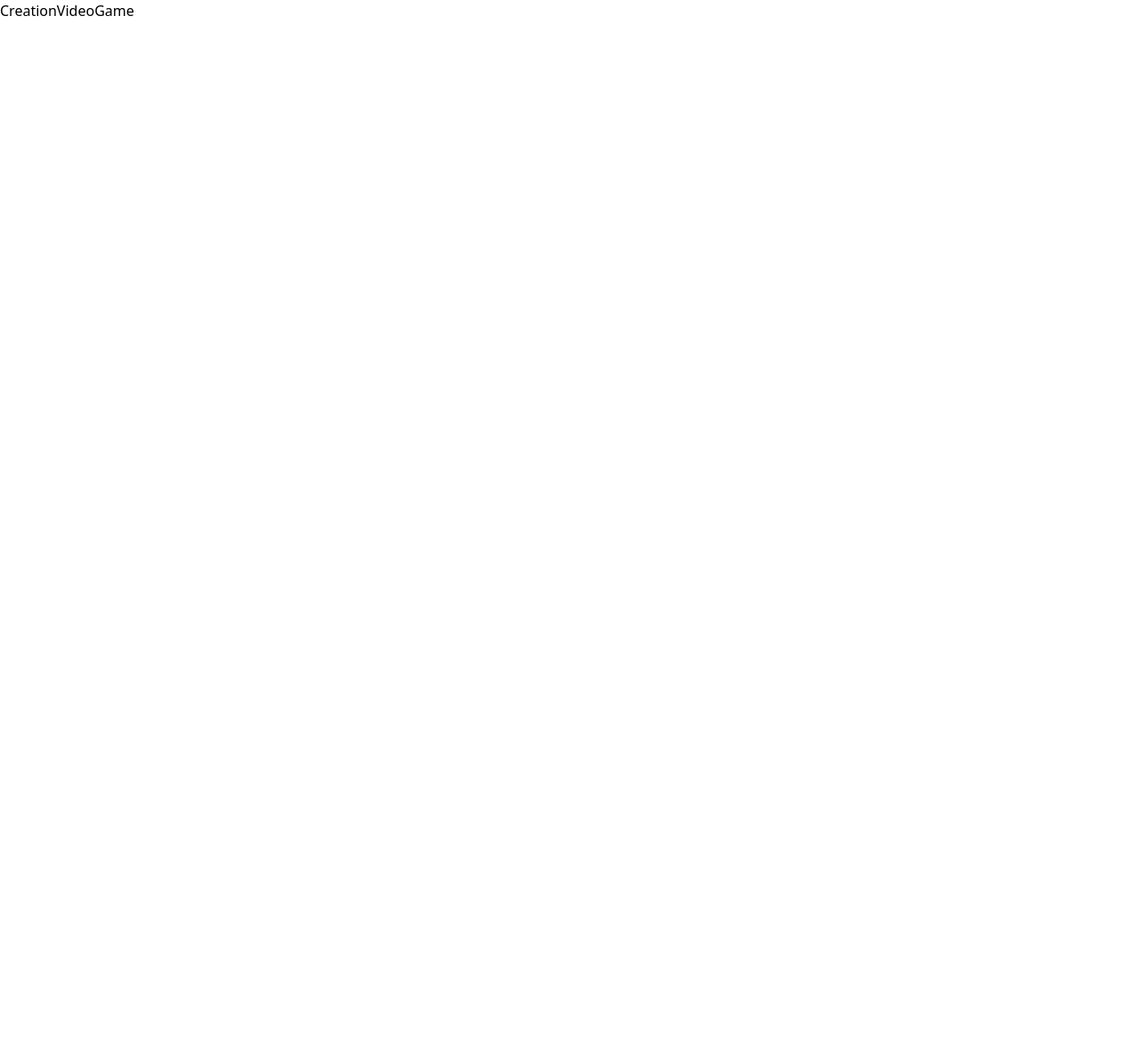
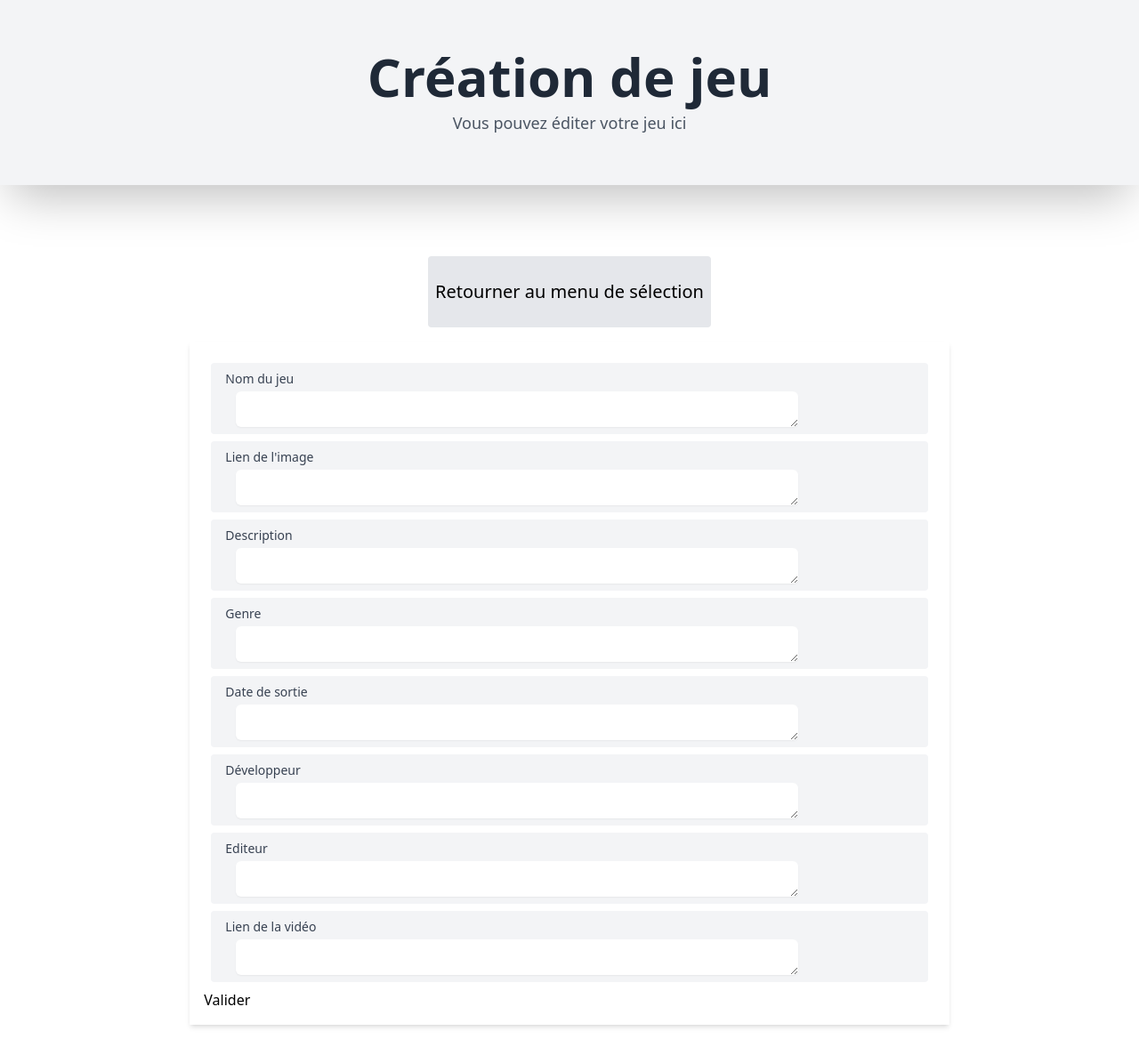
Before and after one commit to TheoHakk/OnlyFun, a React (Create React App) app: page /creation in a window 1280 px wide. Shown: the whole page at 89% size. Before the commit the page ends 800 px from the top, so only its background shows below. Built offline with nearby package versions, Linux system fonts and the light colour scheme.

Commit message:
Possibilité de créer des jeux

```diff
--- a/src/routes/CreationVideoGame.jsx
+++ b/src/routes/CreationVideoGame.jsx
@@ -1,12 +1,145 @@
+import {useState} from "react";
+import * as PropTypes from "prop-types";
+import {Form} from "react-router-dom";
 
 
 function CreationVideoGame() {
     return (
         <div>
-            <h1>CreationVideoGame</h1>
+            <Header></Header>
+            <NavButtons></NavButtons>
+            <CreationFrame></CreationFrame>
         </div>
     );
 }
 
+function Header() {
+    return (
+        <div>
+            <div
+                className=" flex flex-col items-center justify-center w-full h-52 bg-gray-100 dark:bg-gray-900 shadow-2xl">
+                <div className="flex flex-col items-center justify-center">
+                    <h1 className="text-5xl font-bold text-center text-gray-800 dark:text-white md:text-6xl">
+                        Création de jeu</h1>
+                    <p className="mt-2 text-center text-gray-600 dark:text-gray-400 md:text-lg">
+                        Vous pouvez éditer votre jeu ici</p>
+                </div>
+            </div>
+        </div>
+    );
+}
+
+function InputVideoGame(props) {
+    return (
+        <div className="bg-gray-100 rounded m-2 p-2">
+            <label htmlFor={props.name} className="block text-sm font-medium ml-2 text-gray-700">
+                {props.name}
+            </label>
+            <div className="mt-1">
+                <textarea
+                    name={props.name}
+                    id={props.name}
+                    className="shadow-sm pl-1 focus:ring-indigo-500 focus:border-indigo-500 block w-4/5 ml-5 sm:text-sm border-gray-300 rounded-md"
+                    onChange={props.onChange}
+                />
+            </div>
+        </div>
+    );
+}
+
+function NavButtons() {
+    return (
+        <div className="flex flex-row justify-center w-full h-20 mt-20   ">
+            <button onClick={goToMain}
+                    className="hover:text-gray-400 dark:bg-gray-900 dark:text-white transition-all rounded bg-gray-200 text-xl p-2 font-light hover:shadow-2xl ">Retourner
+                au menu de sélection
+            </button>
+        </div>
+    );
+}
+
+function goToMain() {
+    window.location.href = "/";
+}
+
+function CreationFrame() {
+    const names = [
+        "Nom du jeu",
+        "Lien de l'image",
+        "Description",
+        "Genre",
+        "Date de sortie",
+        "Développeur",
+        "Editeur",
+        "Lien de la vidéo"
+    ];
+    const [videoGame, setVideoGame] = useState(
+        {
+            Name: "",
+            ImageLink: "",
+            Description: "",
+            Genre: "",
+            ReleaseDate: "",
+            Developper: "",
+            Publisher: "",
+            VideoLink: ""
+        }
+    );
+
+    const params = [
+        "Name",
+        "ImageLink",
+        "Description",
+        "Genre",
+        "ReleaseDate",
+        "Developper",
+        "Publisher",
+        "VideoLink"
+    ];
+
+    function handleInputChanged(param, value) {
+        if (value)
+            setVideoGame({...videoGame, [param]: value});
+    }
+
+
+    function handleValidation() {
+        for (let i = 0; i < params.length; i++) {
+            if (!videoGame[params[i]]) {
+                alert("le champ " + params[i] + " doit être rempli")
+                return
+            }
+        }
+        console.log("on y va")
+        fetch('http://localhost:3001/PostNewVideoGame', {
+            method: 'POST',
+            headers: {
+                'Content-Type': 'application/json'
+            },
+            body: JSON.stringify(videoGame)
+        }).then((response) => {
+            if (!response.ok) {
+                throw new Error("HTTP error " + response.status);
+            }
+        })
+    }
+
+    return (
+        <div className="h-screen w-full flex flex-col items-center justify-center">
+            <div className="w-2/3 p-4 shadow-md ">
+                <form>
+                    {names.map((x, index) =>
+                        <InputVideoGame
+                            name={x} number={index} onChange={(e) => handleInputChanged(params[index], e.target.value)}>
+                        </InputVideoGame>)}
+                    <button onClick={handleValidation}>
+                        Valider
+                    </button>
+                </form>
+            </div>
+        </div>
+    );
+
+}
 
 export default CreationVideoGame;
--- a/src/routes/PresentationVideoGame.jsx
+++ b/src/routes/PresentationVideoGame.jsx
@@ -1,15 +1,12 @@
-
 import '../index.css';
 import '../output.css';
 
 import {useState, useEffect} from "react";
 import {useParams} from "react-router-dom";
-import Error from "./Error";
 
 
 function PresentationVideoGame() {
-    const { id } = useParams();
-
+    const {id} = useParams();
 
     let [videoGame, setVideoGame] = useState(null);
     let [commentaries, setCommentaries] = useState(null);
@@ -36,6 +33,7 @@ function PresentationVideoGame() {
             {commentaries != null && videoGame != null ? (
                 <div>
                     <GamePictureHeader source={videoGame.ImageLink} videoGameName={videoGame.Name}/>
+                    <NavButtons></NavButtons>
                     <GameDescriptionInformations videoGame={videoGame}/>
                     <Video source={videoGame.VideoLink}/>
                     <CommentarySection commentaries={commentaries} id={videoGame.ID}/>
@@ -48,13 +46,25 @@ function PresentationVideoGame() {
     );
 }
 
+function NavButtons() {
+    return (
+        <div className="flex flex-row justify-center w-full h-20 mt-20   ">
+            <button onClick={goToMain} className="hover:text-gray-400 dark:bg-gray-900 dark:text-white transition-all rounded bg-gray-200 text-xl p-2 font-light hover:shadow-2xl ">Retourner au menu de sélection</button>
+        </div>
+    );
+}
+
+
+
 function GamePictureHeader(props) {
     return (
         <div>
             <div className="relative w-full mx-auto">
                 <img src={props.source} className="h-80 w-full object-cover shadow-2xl" alt={props.videoGameName}/>
+
                 <div className="absolute inset-0 bg-black bg-opacity-30"></div>
                 <div className="absolute inset-0 flex justify-center items-center">
+
                     <div className="text-center">
                         <h1 className="text-5xl font-bold text-white uppercase lg:text-7xl">{props.videoGameName}</h1>
                     </div>
@@ -64,18 +74,22 @@ function GamePictureHeader(props) {
     );
 }
 
-function GameDescriptionInformations(props){
+function goToMain() {
+    window.location.href = "/";
+}
+
+function GameDescriptionInformations(props) {
     return (
         <div>
-            <div className="flex flex-row items-center justify-center m-40 shadow-2xl p-6 rounded-bl ">
+            <div className="flex flex-row items-center justify-center m-40 shadow-2xl p-6 rounded ">
                 <GameDescription description={props.videoGame.Description}/>
-                <GameInformations videoGame ={props.videoGame}/>
+                <GameInformations videoGame={props.videoGame}/>
             </div>
         </div>
     );
 }
 
-function GameDescription(props){
+function GameDescription(props) {
     return (
         <div>
             <h1 className="text-3xl font-bold text-justify uppercase ">Description</h1>
@@ -84,10 +98,10 @@ function GameDescription(props){
     );
 }
 
-function GameInformations(props){
-    return(
+function GameInformations(props) {
+    return (
         <div>
-            <div className="flex-col p-6 rounded-lg border-solid border-2 border-amber-600 ml-10 ">
+            <div className="flex-col p-6 rounded border-solid border-2 border-amber-600 ml-10 ">
                 <h1 className="text-3xl font-bold uppercase">Informations</h1>
                 <Information titre={"Genre"} detail={props.videoGame.Genre}/>
                 <Information titre={"Date"} detail={props.videoGame.ReleaseDate}/>
@@ -105,19 +119,23 @@ function Information(props) {
         </div>
     );
 }
+
 function Video(props) {
     return (
-        <div className="flex flex-row items-center justify-center m-40 shadow-2xl p-24 rounded-bl border-solid">
-            <iframe className="shadow-2xl rounded-lg" width="750" height="450" src={props.source} title="YouTube video player" frameBorder="0" allow="accelerometer; autoplay; clipboard-write; encrypted-media; gyroscope; picture-in-picture; web-share" allowFullScreen></iframe>
+        <div className="flex flex-row items-center justify-center m-40 shadow-2xl p-24 rounded border-solid">
+            <iframe className="shadow-2xl rounded" width="750" height="450" src={props.source}
+                    title="YouTube video player" frameBorder="0"
+                    allow="accelerometer; autoplay; clipboard-write; encrypted-media; gyroscope; picture-in-picture; web-share"
+                    allowFullScreen></iframe>
         </div>
     );
 }
 
-function CommentarySection(props){
+function CommentarySection(props) {
 
     const [commentaries, setCommentaries] = useState(props.commentaries)
 
-    return(
+    return (
         <div className="flex flex-col items-center justify-center">
             <Commentaries commentaries={commentaries}/>
             <NewCommentary commentaries={commentaries} setCommentaries={setCommentaries} id={props.id}/>
@@ -125,20 +143,22 @@ function CommentarySection(props){
     )
 }
 
-function Commentaries(props){
+function Commentaries(props) {
     return (
-        <div className="flex flex-col content-start rounded-lg border-solid border-2  w-2/3 p-2  shadow-xl overflow-auto">
+        <div
+            className="flex flex-col content-start rounded border-solid border-2  w-2/3 p-2  shadow-xl overflow-auto">
             {props.commentaries.map((x) =>
-                <Commentary source={x.PictureSource} name={x.Name} date={x.Date} commentary={x.Commentary}></Commentary>)}
+                <Commentary source={x.PictureSource} name={x.Name} date={x.Date}
+                            commentary={x.Commentary}></Commentary>)}
         </div>
     )
 }
 
-function Commentary(props){
-    return(
+function Commentary(props) {
+    return (
         <div className="flex flex-row p-2 w-full">
             <img src={props.source} className="h-10 rounded-full m-1.5" alt={props.source}/>
-            <div className="rounded-lg border-solid border-2 bg-slate-100 w-full pl-2">
+            <div className="rounded border-solid border-2 bg-slate-100 w-full pl-2 overflow-x-auto">
                 <div className="flex flex-row">
                     <h1 className="mr-6 font-semibold">{props.name}</h1>
                     <p className="font-extralight ">{props.date}</p>
@@ -152,7 +172,7 @@ function Commentary(props){
     )
 }
 
-function NewCommentary(props){
+function NewCommentary(props) {
 
     const [name, setName] = useState(""); // État pour le nom
     const [commentary, setCommentary] = useState("");
@@ -166,8 +186,6 @@ function NewCommentary(props){
 
     const sendNewCommentary = () => {
         if (commentary !== "" && name !== "") {
-            console.log(name)
-            console.log(commentary)
             const newCommentary = {
                 id: props.id,
                 Name: name,
@@ -178,10 +196,8 @@ function NewCommentary(props){
             //les ... permettent de faire une copie du tableau
             props.setCommentaries([...props.commentaries, newCommentary]);
 
-            setName("") ;
+            setName("");
             setCommentary("");
-
-            console.log(Date().toLocaleString().split(" ")[2] + "/" + Date().toLocaleString().split(" ")[1] + "/" + Date().toLocaleString().split(" ")[3]);
 
             fetch('http://localhost:3001/PostNewCommentary', {
                 method: 'POST',
@@ -190,24 +206,26 @@ function NewCommentary(props){
                 },
                 body: JSON.stringify(newCommentary)
             }).then((response) => {
-                if (response.ok) {
-                    console.log("Commentaire envoyé");
-                } else {
-                    console.log("Erreur lors de l'envoi du commentaire");
+                if (!response.ok) {
+                    throw new Error("HTTP error " + response.status);
                 }
             })
         }
     };
-    return(
-        <div className="flex flex-col content-start rounded-lg border-solid border-2  w-1/2 h-60 p-2 mt-6 shadow-xl">
-            <input className="rounded-lg border-solid border-2 bg-slate-100 pl-2 mb-2 w-1/4" type="text" placeholder="Name" id="NewCommentaryName" onChange={handleNameChange}/>
-            <textarea className="rounded-lg border-solid border-2 bg-slate-100 w-full pl-2 h-4/5" type="" placeholder="Commentary" id="NewCommentaryCommentary" onChange={handleCommentaryChange}></textarea>
+    return (
+        <div className="flex flex-col content-start rounded border-solid border-2  w-1/2 h-60 p-2 mt-6 shadow-xl">
+            <input className="rounded border-solid border-2 bg-slate-100 pl-2 mb-2 w-1/4" type="text"
+                   placeholder="Name" id="NewCommentaryName" onChange={handleNameChange}/>
+            <textarea className="rounded border-solid border-2 bg-slate-100 w-full pl-2 h-4/5"
+                      placeholder="Commentary" id="NewCommentaryCommentary"
+                      onChange={handleCommentaryChange}></textarea>
             <div className='button content-center w-1/4 bg-blue-500 mb-3 mt-3  cursor-pointer select-none
                     active:translate-y-2  active:[box-shadow:0_0px_0_0_#1b6ff8,0_0px_0_0_#1b70f841]
                     active:border-b-[0px]
                     transition-all duration-150 [box-shadow:0_10px_0_0_#1b6ff8,0_15px_0_0_#1b70f841]
                     rounded-full  border-[1px] border-blue-400'>
-                <span className='flex flex-col justify-center items-center h-full text-white font-bold text-lg' onClick={sendNewCommentary}>Confirmer</span>
+                <span className='flex flex-col justify-center items-center h-full text-white font-bold text-lg'
+                      onClick={sendNewCommentary}>Confirmer</span>
             </div>
         </div>
     )
```
Also changed, not shown: api/server.js (+15 -0 lines), src/routes/MainPage.jsx (+24 -10 lines), 1 other file (tests, documents, lock files or other folders).
